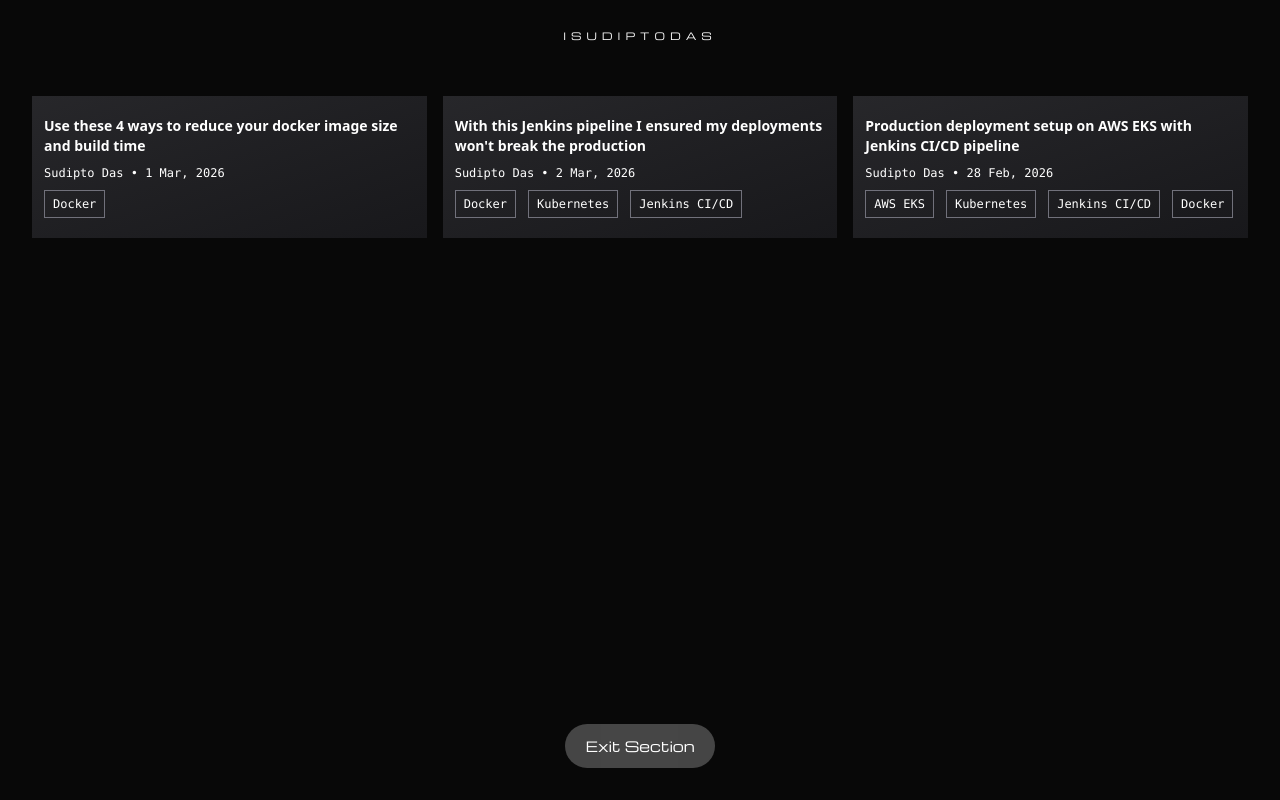
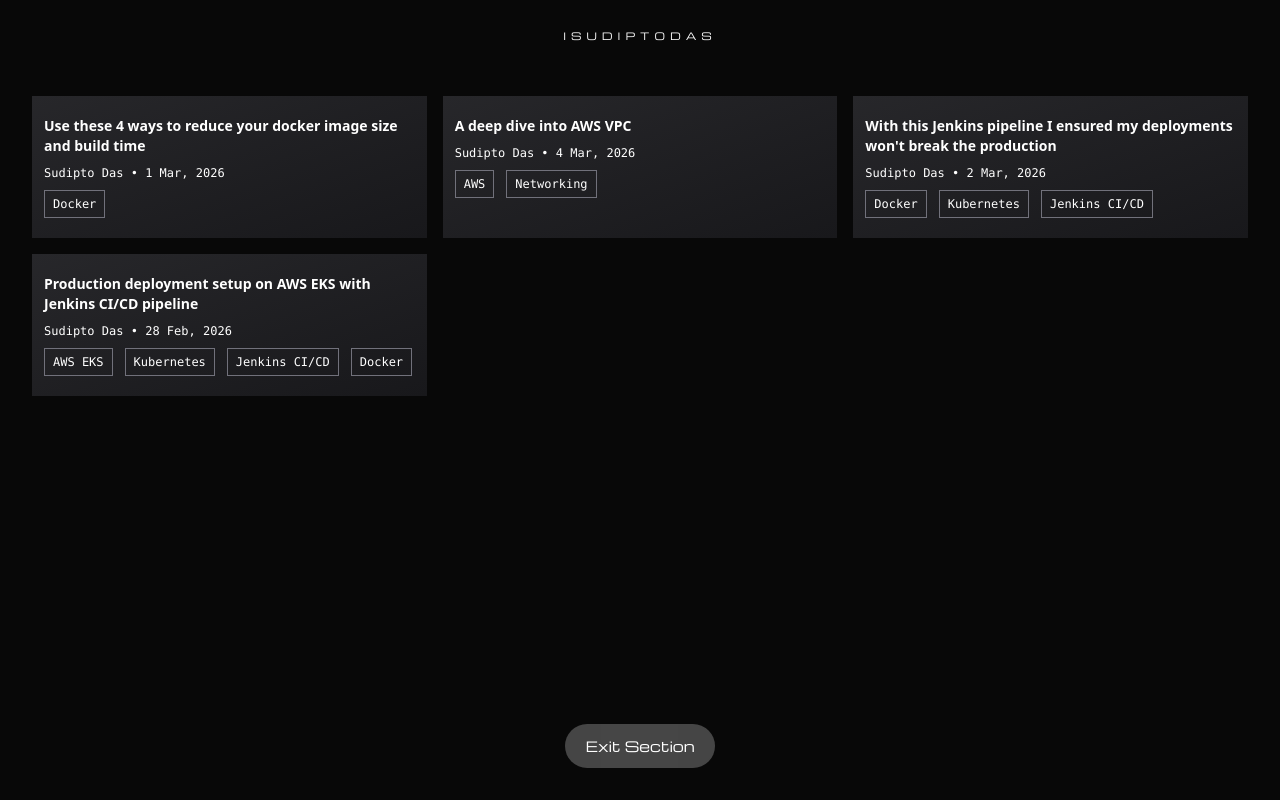
Before and after one commit to isudiptodas/isudiptodas_portfolio, a Next.js app: page /articles in a window 1280 px wide. Built offline with nearby package versions, Linux system fonts and the light colour scheme; a web font is replaced by a local one; what tailwindcss-motion would draw is missing.

Commit message:
Update page.tsx

```diff
--- a/src/app/articles/page.tsx
+++ b/src/app/articles/page.tsx
@@ -47,7 +47,7 @@ function page() {
 
                 <div className={`w-full mt-16 px-5 lg:px-8 pt-8 pb-3 grid grid-cols-1 md:grid-cols-2 xl:grid-cols-3 justify-items-center gap-4`}>
                     {allArticles.map((item, index) => {
-                        return <div onClick={() => router.push(`/articles/${item.slug}`)} key={index} className={`w-full cursor-pointer hover:rounded-2xl duration-200 ease-in-out ${item.featured ? "block" : "hidden"} flex flex-col justify-start items-center py-5 px-3 bg-linear-to-br from-zinc-800 to-zinc-900`}>
+                        return <div onClick={() => router.push(`/articles/${item.slug}`)} key={index} className={`w-full cursor-pointer hover:rounded-2xl duration-200 ease-in-out flex flex-col justify-start items-center py-5 px-3 bg-linear-to-br from-zinc-800 to-zinc-900`}>
                             <h3 className={`w-full text-start text-white font-semibold text-sm`}>{item.title}</h3>
                             <p className={`w-full mb-2 text-start font-light text-white text-[10px] lg:text-[12px] font-mono my-2`}>{item.author} • {item.date}</p>
                             <div className={`w-full flex flex-wrap justify-start items-start gap-3`}>
```
